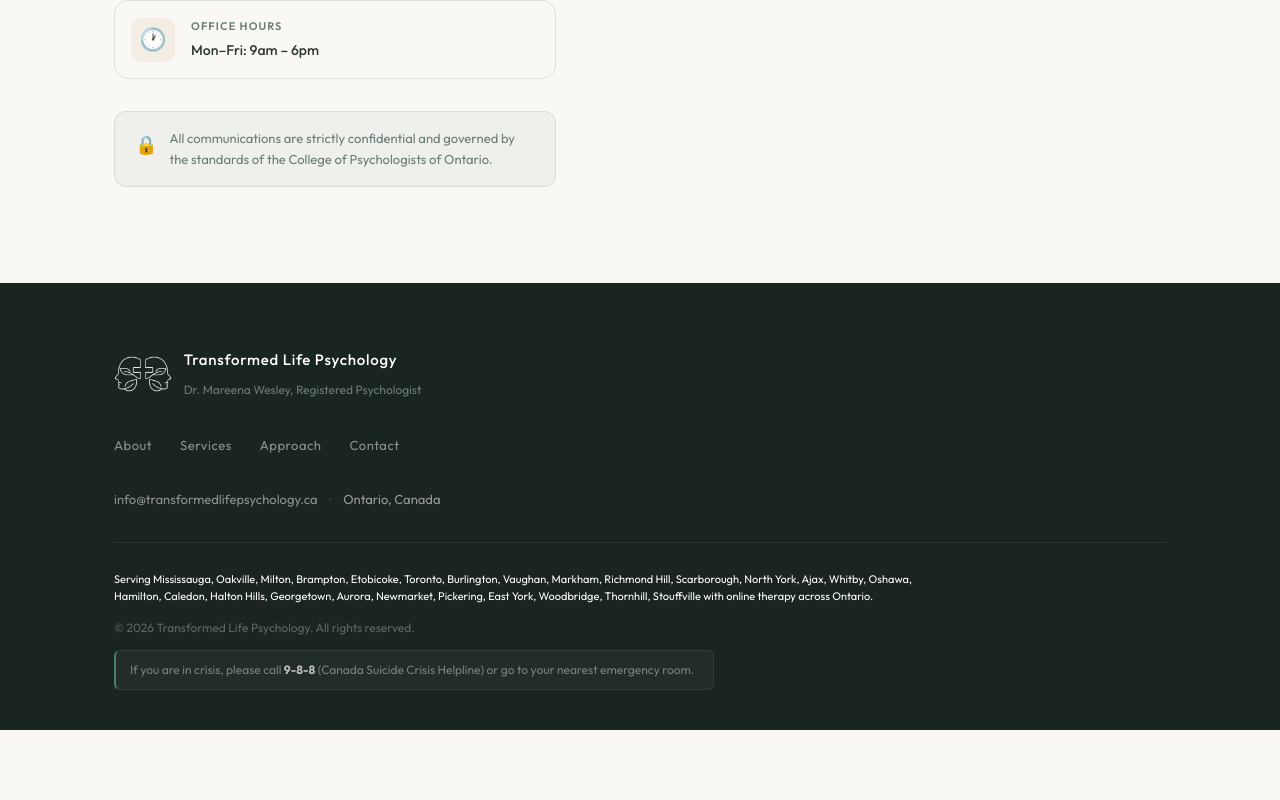
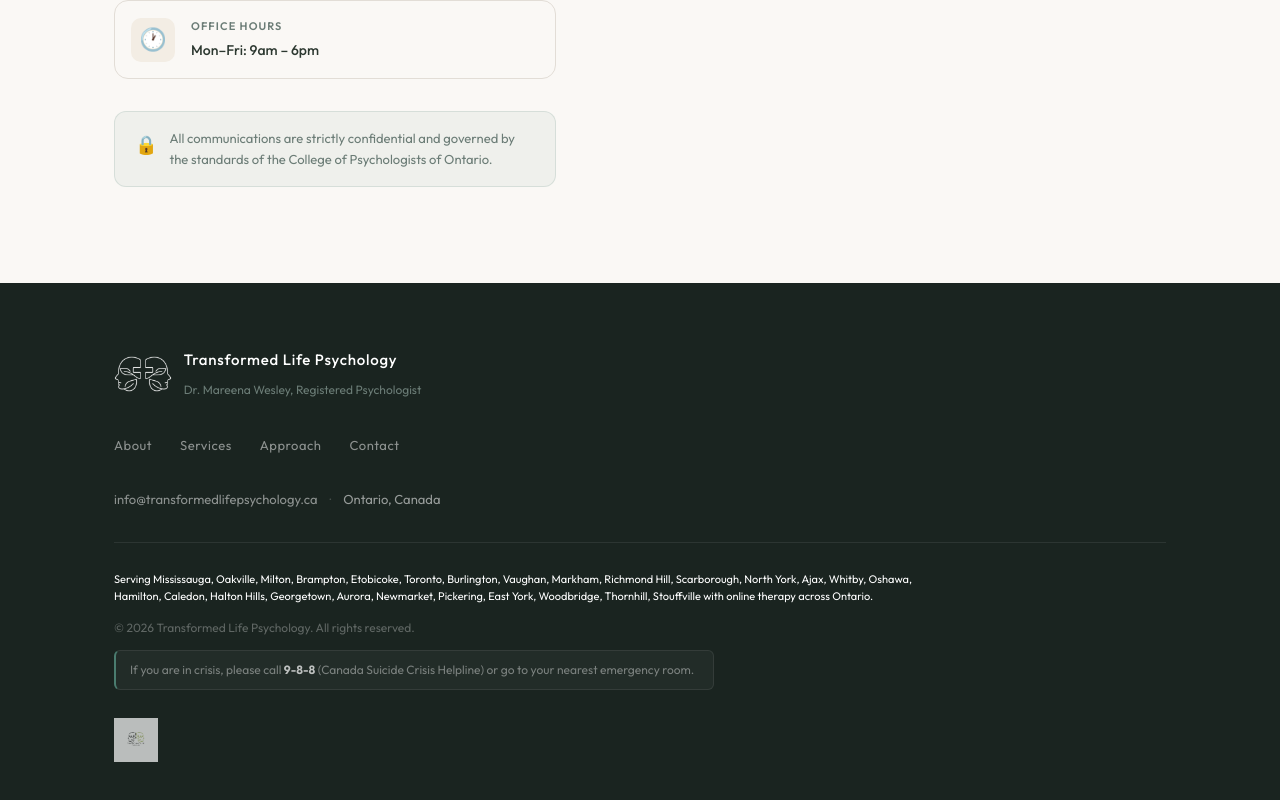
Before and after one commit to drmareenawesley/transformed-life-website, a React (Vite) app: page / in a window 1280 px wide. Shown: the part 4791-5591 px from the top of the page. Before the commit the page ends 5521 px from the top, so only its background shows below. Built offline with nearby package versions, Linux system fonts and the light colour scheme.

Commit message:
add psychology today verification badge to footer

```diff
--- a/src/components/Footer.css
+++ b/src/components/Footer.css
@@ -111,3 +111,18 @@
 .footer__crisis strong {
   color: rgba(255,255,255,0.7);
 }
+
+.footer__badge-wrap {
+  margin-top: 16px;
+}
+
+.footer__pt-badge {
+  height: 44px;
+  width: auto;
+  opacity: 0.7;
+  transition: opacity var(--transition-fast);
+}
+
+.footer__pt-badge:hover {
+  opacity: 1;
+}
--- a/src/components/Footer.jsx
+++ b/src/components/Footer.jsx
@@ -1,5 +1,6 @@
 import './Footer.css';
 import logoImg from '../assets/logo.png';
+import ptBadge from '../assets/psychology-today.png';
 
 export default function Footer() {
   const year = new Date().getFullYear();
@@ -36,6 +37,9 @@ export default function Footer() {
           <p className="footer__crisis">
             If you are in crisis, please call <strong>9-8-8</strong> (Canada Suicide Crisis Helpline) or go to your nearest emergency room.
           </p>
+          <div className="footer__badge-wrap">
+            <img src={ptBadge} alt="Verified by Psychology Today" className="footer__pt-badge" />
+          </div>
         </div>
       </div>
     </footer>
```
Also changed, not shown: src/assets/psychology-today.png (added).
